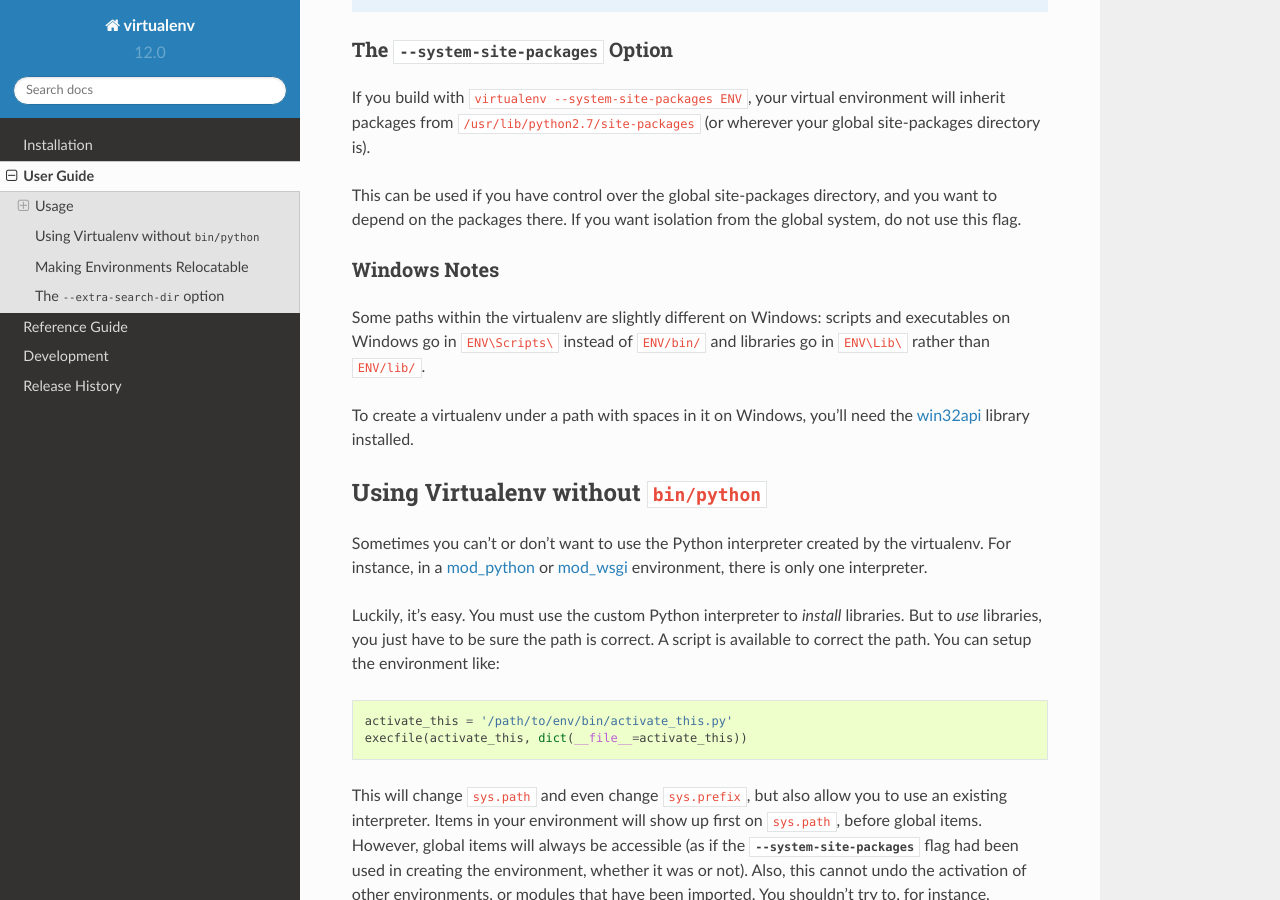
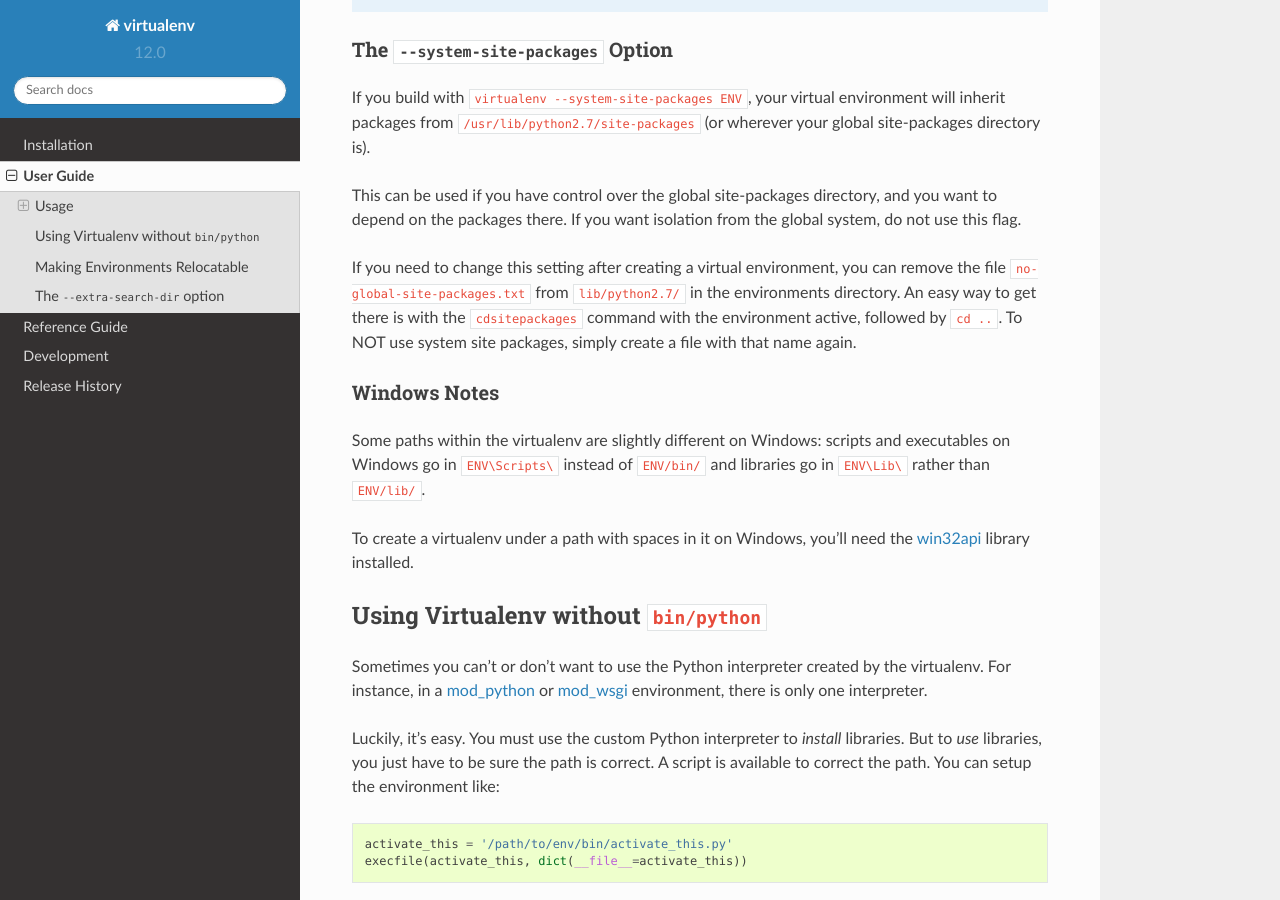
Before and after one commit to pypa/virtualenv, a Sphinx documentation site: the page built from docs/userguide.rst, in a window 1280 px wide and 900 px high, scrolled down 2582 px. Built offline with Sphinx 7.4.7 and the Read the Docs theme 2.0.0, drawn with Linux system fonts in a browser that asks for light colours.

Commit message:
added instructions for changing --system-site-packages in existing environment
In case someone forgets to use the --system-site-packages flag and wants to change it later, it's currently hard to find out how, so I added instructions here.

```diff
--- a/docs/userguide.rst
+++ b/docs/userguide.rst
@@ -136,6 +136,12 @@
 and you want to depend on the packages there. If you want isolation from the
 global system, do not use this flag.
 
+If you need to change this setting after creating a virtual environment, you can remove
+the file ``no-global-site-packages.txt`` from ``lib/python2.7/`` in the environments
+directory. An easy way to get there is with the ``cdsitepackages`` command with the
+environment active, followed by ``cd ..``. To NOT use system site packages, simply create
+a file with that name again.
+
 Windows Notes
 ~~~~~~~~~~~~~
 
```
